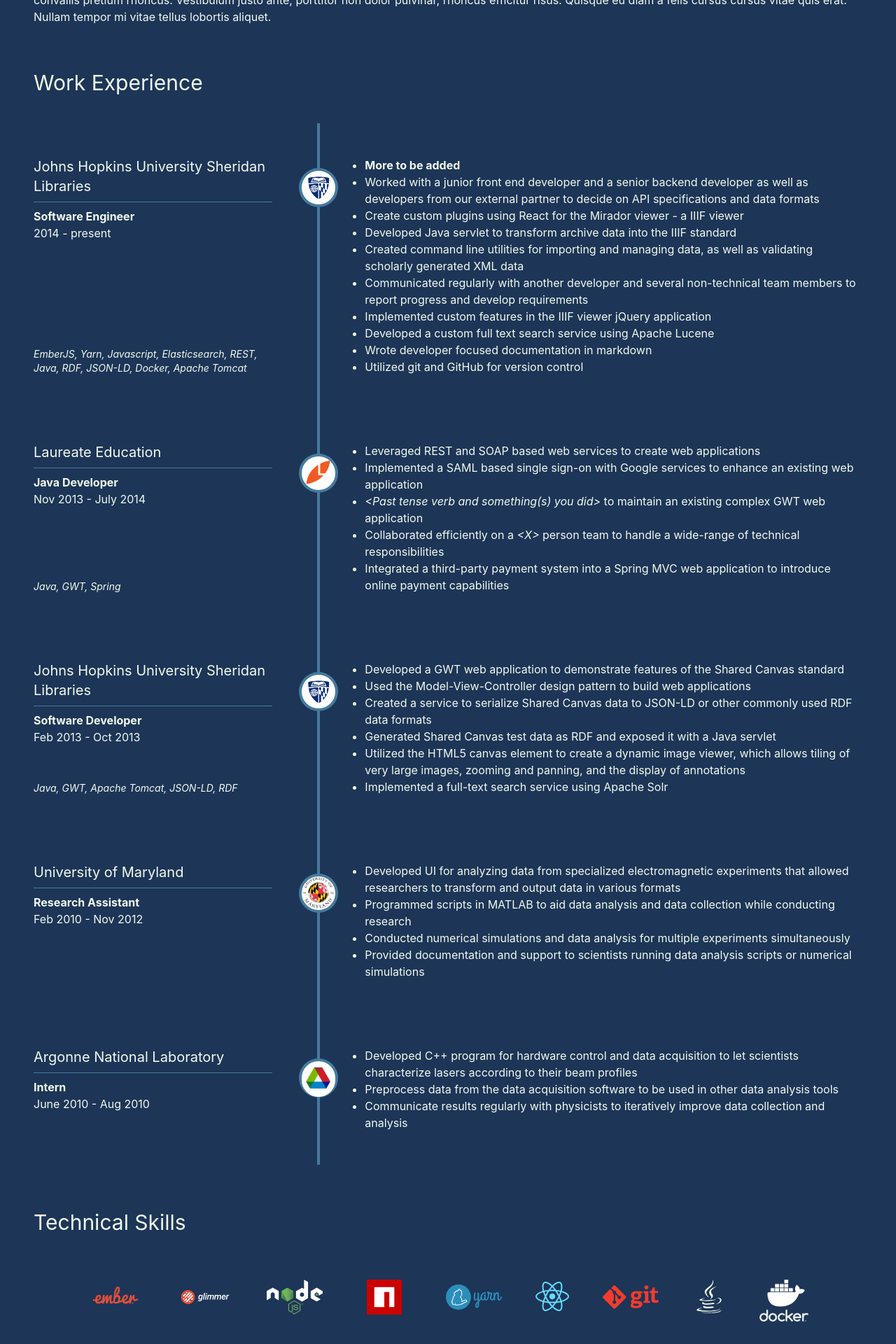
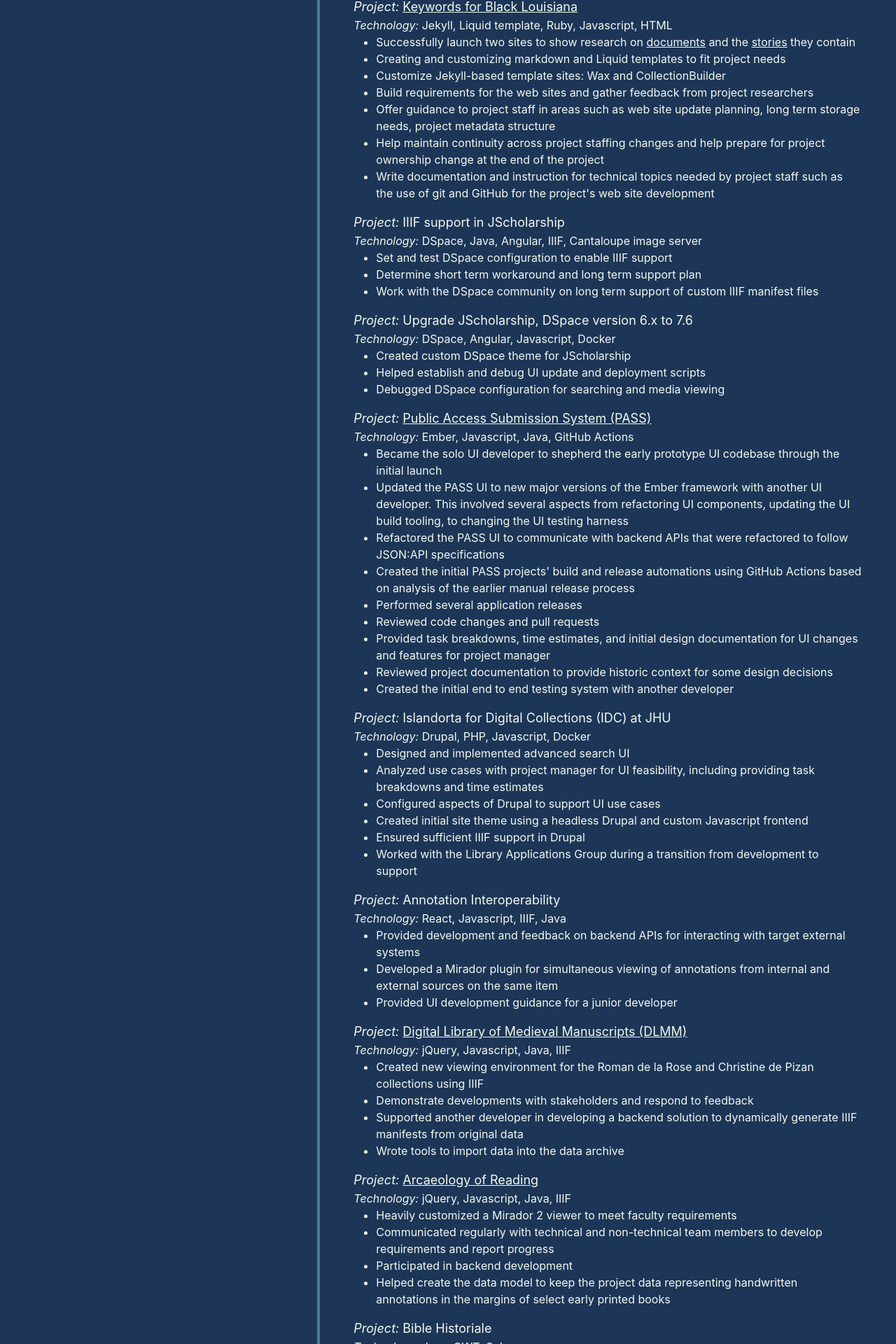
Before and after one commit to jabrah/jabrah-portfolio, a Next.js app: page / in a window 1280 px wide. Shown: the part 500-2420 px from the top of the page at 70% size. Built offline with nearby package versions, Linux system fonts and the light colour scheme.

Commit message:
Update experience, remove phone number

```diff
--- a/components/me/ContactInfo.js
+++ b/components/me/ContactInfo.js
@@ -3,7 +3,6 @@
     <ul className="italic">
       <li><>jabrah23@gmail.com</></li>
       <li><a href="https://github.com/jabrah">jabrah@GitHub</a></li>
-      <li><>443-857-7547</></li>
     </ul>
   );
 }
--- a/components/me/Me.js
+++ b/components/me/Me.js
@@ -17,7 +17,7 @@
         <h1 className="text-5xl text-myblue-200">John Abrahams</h1>
         <ContactInfo></ContactInfo>
       </div>
-      <div id="summary" className="space-y-4">
+      {/* <div id="summary" className="space-y-4">
         <p>Placeholder text...</p>
         <p>
           Lorem ipsum dolor sit amet, consectetur adipiscing elit. Vivamus erat quam, varius at dui a,
@@ -39,7 +39,7 @@
           Vestibulum justo ante, porttitor non dolor pulvinar, rhoncus efficitur risus. Quisque eu diam a
           felis cursus cursus vitae quis erat. Nullam tempor mi vitae tellus lobortis aliquet.
         </p>
-      </div>
+      </div> */}
     </div>
   );
 };
--- a/components/xp/ExperienceList.js
+++ b/components/xp/ExperienceList.js
@@ -14,27 +14,212 @@
           tech="EmberJS, Yarn, Javascript, Elasticsearch, REST, Java, RDF, JSON-LD, Docker, Apache Tomcat"
           logo="./images/jh_logo.png"
         >
-          <ul className="list-disc">
-            <li><strong>More to be added</strong></li>
+          <div className="project">
+            <h3>
+              <span className="italic">Project: </span>
+              Library institutional repository and digital collections repository selection
+            </h3>
+            <ul className="list-disc ml-4">
+              <li>Technical lead for analysis and eventual selection of repository platforms</li>
+              <li>Coordinate the technical team to provide technical oriented analysis of several repository platforms to
+              explore the technical feasibility for each</li>
+              <li>Participate in user stakeholder group to determine requirements and analyse platforms against those
+              requirements</li>
+            </ul>
+          </div>
+
+          <div className="project">
+            <h3>
+              <span className="italic">Project: </span>
+              <a href="https://www.lifexcode.org/k4bl" target="_blank">Keywords for Black Louisiana</a>
+            </h3>
+            <div>
+              <span className="italic">Technology: </span>
+              Jekyll, Liquid template, Ruby, Javascript, HTML
+            </div>
+            <ul className="list-disc ml-4">
               <li>
-              Worked with a junior front end developer and a senior backend developer as well as developers from
-              our external partner to decide on API specifications and data formats
+                Successfully launch two sites to show research on&nbsp;
+                <a href="https://docs.k4bl.org/">documents</a> and the&nbsp;
+                <a href="">stories</a> they contain
               </li>
-            <li>Create custom plugins using React for the Mirador viewer - a IIIF viewer</li>
-            <li>Developed Java servlet to transform archive data into the IIIF standard</li>
+              <li>Creating and customizing markdown and Liquid templates to fit project needs </li>
+              <li>Customize Jekyll-based template sites: Wax and CollectionBuilder</li>
+              <li>Build requirements for the web sites and gather feedback from project researchers</li>
+              <li>Offer guidance to project staff in areas such as web site update planning, long term storage needs,
+              project metadata structure</li>
+              <li>Help maintain continuity across project staffing changes and help prepare for project ownership change at
+              the end of the project</li>
+              <li>Write documentation and instruction for technical topics needed by project staff such as the use of git and
+              GitHub for the project's web site development</li>
+            </ul>
+          </div>
+
+          <div className="project">
+            <h3>
+              <span className="italic">Project: </span>
+              IIIF support in JScholarship
+            </h3>
+            <div>
+              <span className="italic">Technology: </span>
+              DSpace, Java, Angular, IIIF, Cantaloupe image server
+            </div>
+            <ul className="list-disc ml-4">
+              <li>Set and test DSpace configuration to enable IIIF support</li>
+              <li>Determine short term workaround and long term support plan</li>
+              <li>Work with the DSpace community on long term support of custom IIIF manifest files</li>
+            </ul>
+          </div>
+
+          <div className="project">
+            <h3>
+              <span className="italic">Project: </span>
+              Upgrade JScholarship, DSpace version 6.x to 7.6
+            </h3>
+            <div>
+              <span className="italic">Technology: </span>
+              DSpace, Angular, Javascript, Docker
+            </div>
+            <ul className="list-disc ml-4">
+              <li>Created custom DSpace theme for JScholarship</li>
+              <li>Helped establish and debug UI update and deployment scripts</li>
+              <li>Debugged DSpace configuration for searching and media viewing</li>
+            </ul>
+          </div>
+
+          <div className="project">
+            <h3>
+              <span className="italic">Project: </span>
+              <a href="https://pass.jhu.edu/" target="_blank">Public Access Submission System (PASS)</a>
+            </h3>
+            <div>
+              <span className="italic">Technology: </span>
+              Ember, Javascript, Java, GitHub Actions
+            </div>
+            <ul className="list-disc ml-4">
+              <li>Became the solo UI developer to shepherd the early prototype UI codebase through the initial launch</li>
               <li>
-              Created command line utilities for importing and managing data, as well as validating scholarly
-              generated XML data
+                Updated the PASS UI to new major versions of the Ember framework with another UI developer.
+                This involved several aspects from refactoring UI components, updating the UI build tooling,
+                to changing the UI testing harness
               </li>
               <li>
-              Communicated regularly with another developer and several non-technical team members to report progress
-              and develop requirements
+                Refactored the PASS UI to communicate with backend APIs that were refactored to follow JSON:API
+                specifications
               </li>
-            <li>Implemented custom features in the IIIF viewer jQuery application</li>
-            <li>Developed a custom full text search service using Apache Lucene</li>
-            <li>Wrote developer focused documentation in markdown</li>
-            <li>Utilized git and GitHub for version control</li>
+              <li>
+                Created the initial PASS projects' build and release automations using GitHub Actions based on
+                analysis of the earlier manual release process
+              </li>
+              <li>Performed several application releases</li>
+              <li>Reviewed code changes and pull requests</li>
+              <li>
+                Provided task breakdowns, time estimates, and initial design documentation for UI changes and
+                features for project manager
+              </li>
+              <li>Reviewed project documentation to provide historic context for some design decisions</li>
+              <li>Created the initial end to end testing system with another developer</li>
             </ul>
+          </div>
+
+          <div className="project">
+            <h3>
+              <span className="italic">Project: </span>
+              Islandorta for Digital Collections (IDC) at JHU
+            </h3>
+            <div>
+              <span className="italic">Technology: </span>
+              Drupal, PHP, Javascript, Docker
+            </div>
+            <ul className="list-disc ml-4">
+              <li>Designed and implemented advanced search UI</li>
+              <li>
+                Analyzed use cases with project manager for UI feasibility, including providing task breakdowns
+                and time estimates
+              </li>
+              <li>Configured aspects of Drupal to support UI use cases</li>
+              <li>Created initial site theme using a headless Drupal and custom Javascript frontend</li>
+              <li>Ensured sufficient IIIF support in Drupal</li>
+              <li>Worked with the Library Applications Group during a transition from development to support</li>
+            </ul>
+          </div>
+
+          <div className="project">
+            <h3>
+              <span className="italic">Project: </span>
+              Annotation Interoperability
+            </h3>
+            <div>
+              <span className="italic">Technology: </span>
+              React, Javascript, IIIF, Java
+            </div>
+            <ul className="list-disc ml-4">
+              <li>Provided development and feedback on backend APIs for interacting with target external systems</li>
+              <li>
+                Developed a Mirador plugin for simultaneous viewing of annotations from internal and external
+                sources on the same item
+              </li>
+              <li>Provided UI development guidance for a junior developer</li>
+            </ul>
+          </div>
+
+          <div className="project">
+            <h3>
+              <span className="italic">Project: </span>
+              <a href="https://dlmm.library.jhu.edu/viewer" target="_blank">Digital Library of Medieval Manuscripts (DLMM)</a>
+            </h3>
+            <div>
+              <span className="italic">Technology: </span>
+              jQuery, Javascript, Java, IIIF
+            </div>
+            <ul className="list-disc ml-4">
+              <li>Created new viewing environment for the Roman de la Rose and Christine de Pizan collections using IIIF</li>
+              <li>Demonstrate developments with stakeholders and respond to feedback</li>
+              <li>
+                Supported another developer in developing a backend solution to dynamically generate IIIF manifests
+                from original data
+              </li>
+              <li>Wrote tools to import data into the data archive</li>
+            </ul>
+          </div>
+
+          <div className="project">
+            <h3>
+              <span className="italic">Project: </span>
+              <a href="https://archaeologyofreading.org/" target="_blank">Arcaeology of Reading</a>
+            </h3>
+            <div>
+              <span className="italic">Technology: </span>
+              jQuery, Javascript, Java, IIIF
+            </div>
+            <ul className="list-disc ml-4">
+              <li>Heavily customized a Mirador 2 viewer to meet faculty requirements</li>
+              <li>
+                Communicated regularly with technical and non-technical team members to develop requirements
+                and report progress
+              </li>
+              <li>Participated in backend development</li>
+              <li>
+                Helped create the data model to keep the project data representing handwritten annotations in the
+                margins of select early printed books
+              </li>
+            </ul>
+          </div>
+
+          <div className="project">
+            <h3>
+              <span className="italic">Project: </span>
+              Bible Historiale
+            </h3>
+            <div>
+              <span className="italic">Technology: </span>
+              Java, GWT, Solr
+            </div>
+            <ul className="list-disc ml-4">
+              <li>Created a custom faceted search interface</li>
+              <li>Indexed highly custom XML data with Solr</li>
+            </ul>
+          </div>
         </Experience>
         <Experience
           employer="Laureate Education"
@@ -46,13 +231,11 @@
           <ul className="list-disc">
             <li>Leveraged REST and SOAP based web services to create web applications</li>
             <li>Implemented a SAML based single sign-on with Google services to enhance an existing web application</li>
-            <li>
-              <span className="italic pl-4">&lt;Past tense verb and something(s) you did&gt;</span> to maintain an existing
-              complex GWT web application
-            </li>
-            <li>Collaborated efficiently on a&nbsp;
-              <span className="italic pl-4">&lt;X&gt;</span> person team to handle a wide-range of technical responsibilities</li>
-            <li>Integrated a third-party payment system into a Spring MVC web application to introduce online payment capabilities</li>
+            <li>Enhanced and maintained an existing complex GWT web application</li>
+            <li>Communicated regularly with other development teams for different aspects of application development
+            such as database management, middleware, and release management</li>
+            <li>Added payment capabilities to a Spring MVC based web application by integrating a third party payment
+            system</li>
           </ul>
         </Experience>
         <Experience
@@ -64,7 +247,6 @@
         >
           <ul className="list-disc">
             <li>Developed a GWT web application to demonstrate features of the Shared Canvas standard</li>
-            <li>Used the Model-View-Controller design pattern to build web applications</li>
             <li>Created a service to serialize Shared Canvas data to JSON-LD or other commonly used RDF data formats</li>
             <li>Generated Shared Canvas test data as RDF and exposed it with a Java servlet</li>
             <li>
--- a/styles/globals.css
+++ b/styles/globals.css
@@ -18,3 +18,11 @@
 * {
   box-sizing: border-box;
 }
+
+.project {
+  @apply mt-4;
+}
+
+.project h3 {
+  @apply text-lg;
+}
```
Lines whose indentation alone changed are shown as unchanged.
